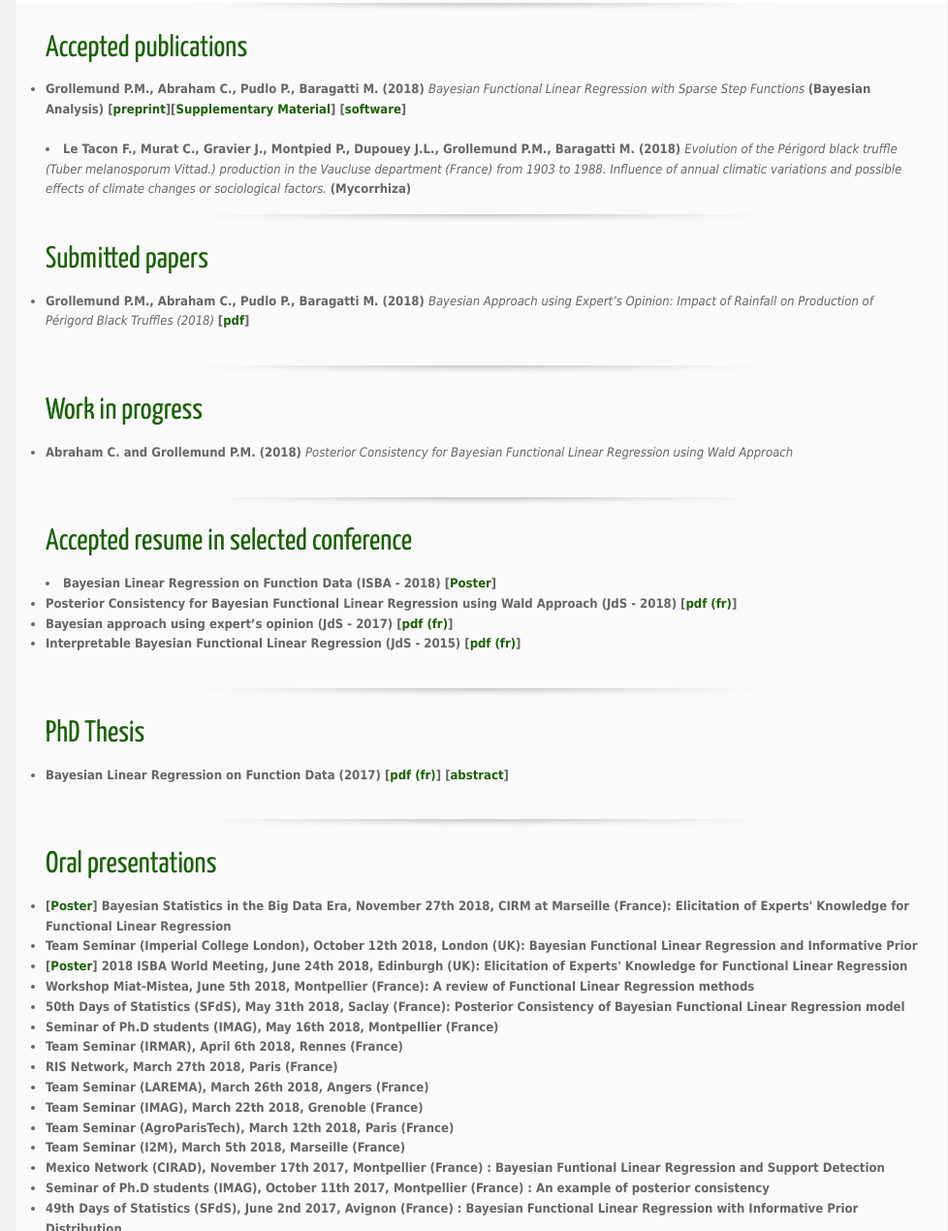
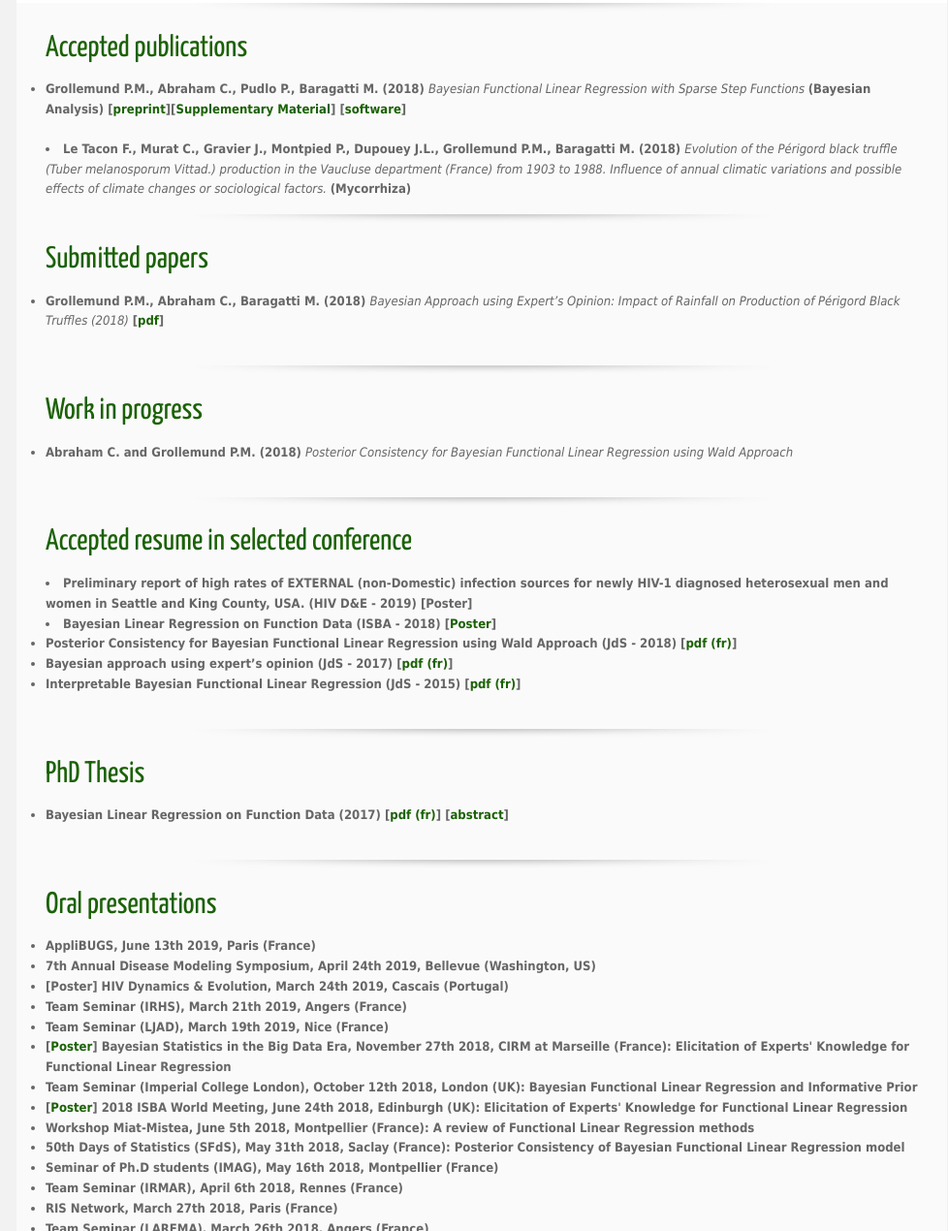
Before and after one commit to pmgrollemund/homepage, a plain HTML site: page research.html in a window 1280 px wide. Shown: the part 516-1786 px from the top of the page at 97% size, without its empty margins (143-1121 px from the left). Drawn offline with Linux system fonts and the light colour scheme; a web font is replaced by a local one.

Commit message:
new stuff

```diff
--- a/research.html
+++ b/research.html
@@ -69,7 +69,7 @@ possible effects of climate changes or sociological factors. </em> <b> (Mycorrhi
 	<div id="content" class="clearfix shadow">
 		<h2><span class="greentxt">Submitted papers </span></h2>
 		<ul style="list-style-type:disc">
-			<li><b>Grollemund P.M., Abraham C., Pudlo P., Baragatti M. (2018) </b><em> Bayesian Approach using Expert’s
+			<li><b>Grollemund P.M., Abraham C., Baragatti M. (2018) </b><em> Bayesian Approach using Expert’s
 Opinion: Impact of Rainfall on Production of Périgord Black Truffles (2018)</em> <b>[<a href="Elicitation/Elicitation.pdf">pdf</a>]</b>
 		</ul>
 	</div>
@@ -85,6 +85,7 @@ Regression using Wald Approach</em>
 
 	<div id="content" class="clearfix shadow">
 		<h2><span class="greentxt"> Accepted resume in selected conference </span></h2>
+			<li><b>Preliminary report of high rates of EXTERNAL (non-Domestic) infection sources for newly HIV-1 diagnosed heterosexual men and women in Seattle and King County, USA. (HIV D&E - 2019) [Poster]</b>
 			<li><b>Bayesian Linear Regression on Function Data (ISBA - 2018) [<a href="Conference/Elicitation_poster.pdf">Poster</a>]</b>
 		<ul style="list-style-type:disc">
 			<li><b>Posterior Consistency for Bayesian Functional Linear Regression using Wald Approach (JdS - 2018) [<a href="Conference/resumeSFdS_2018.pdf">pdf (fr)</a>]</b>
@@ -103,6 +104,11 @@ Regression using Wald Approach</em>
 	<div id="content" class="clearfix shadow">
 		<h2><span class="greentxt">Oral presentations </span></h2>
 		<ul style="list-style-type:disc">
+			<li><b> AppliBUGS, June 13<sup>th</sup> 2019, Paris (France)</b>
+			<li><b> 7th Annual Disease Modeling Symposium, April 24<sup>th</sup> 2019, Bellevue (Washington, US)</b>
+			<li><b> [Poster] HIV Dynamics & Evolution, March 24<sup>th</sup> 2019, Cascais (Portugal)</b>
+			<li><b> Team Seminar (IRHS), March 21th 2019, Angers (France) </b>
+			<li><b> Team Seminar (LJAD), March 19th 2019, Nice (France) </b>
 			<li><b> [<a href="Conference/Elicitation_poster.pdf">Poster</a>] Bayesian Statistics in the Big Data Era, November 27<sup>th</sup> 2018, CIRM at Marseille (France): Elicitation of Experts' Knowledge for Functional Linear Regression</b>
 			<li><b> Team Seminar (Imperial College London), October 12th 2018, London (UK): Bayesian Functional Linear Regression and Informative Prior </b>
 			<li><b> [<a href="Conference/Elicitation_poster.pdf">Poster</a>] 2018 ISBA World Meeting, June 24<sup>th</sup> 2018, Edinburgh (UK): Elicitation of Experts' Knowledge for Functional Linear Regression</b>
```
